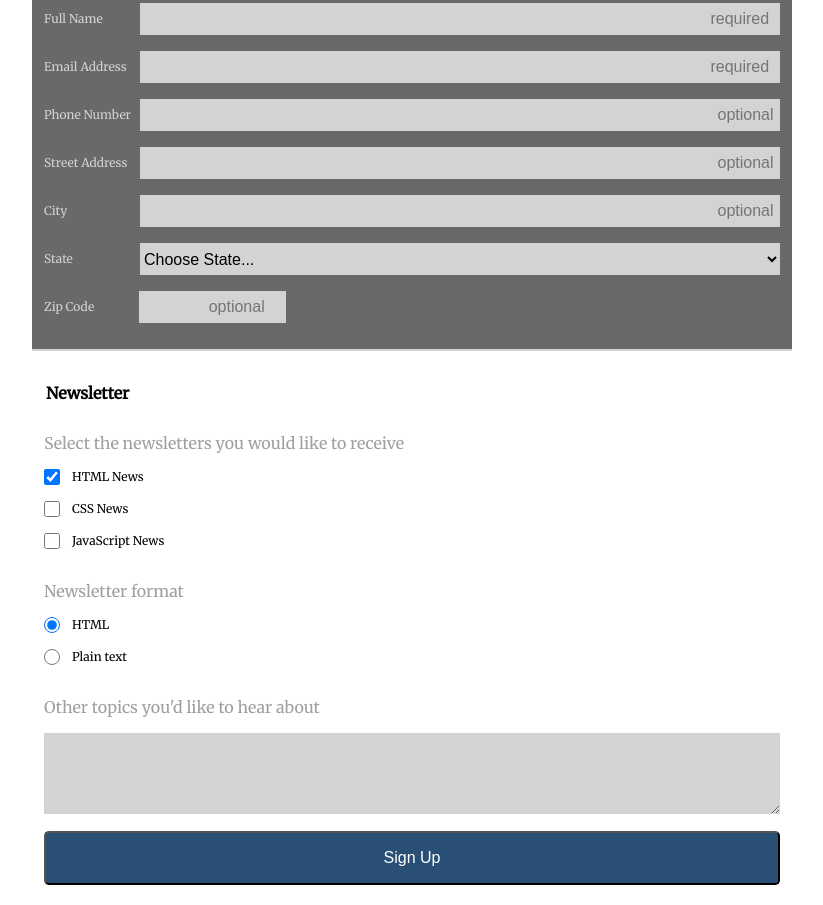
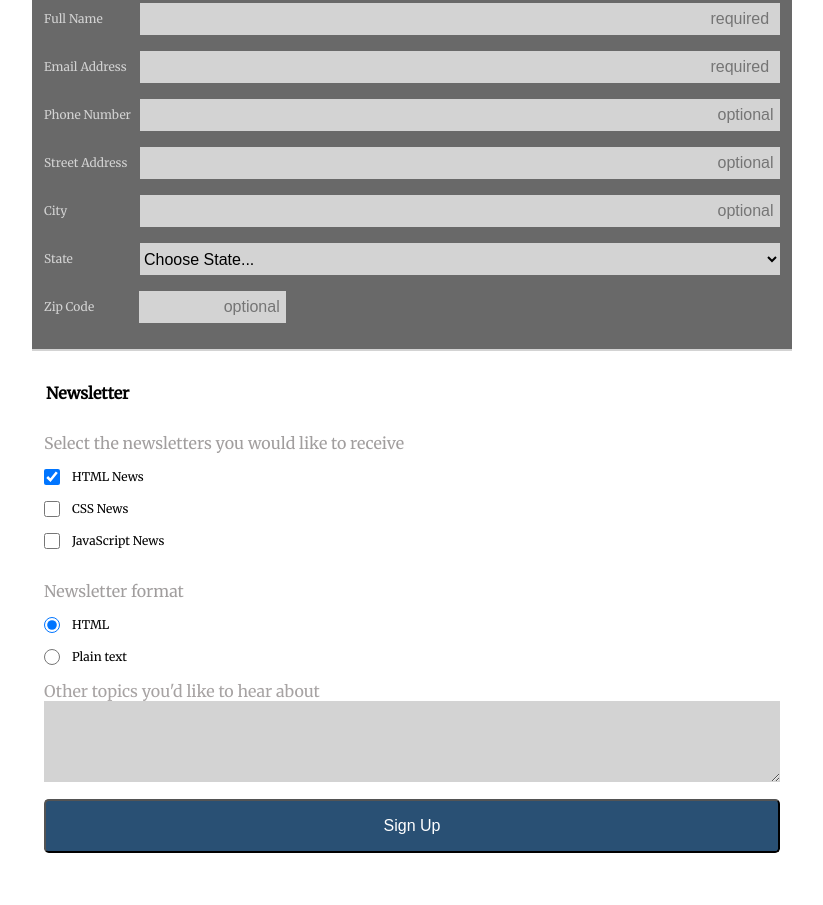
Before and after one commit to james-braun/techdegree-project-three, a plain HTML site: page index.html in a window 1280 px wide. Shown: the part 277-1182 px from the top of the page, without its empty margins (228-1051 px from the left). After the commit the page ends 1150 px from the top, so only its background shows below. Drawn offline with Linux system fonts and the light colour scheme.

Commit message:
error fix

```diff
--- a/css/styles.css
+++ b/css/styles.css
@@ -104,7 +104,7 @@ label {
     font-weight: 100;
 }
 
-input[type="number"] {
+#zip {
     width: 50%;
     margin-right: 50%;
 }
@@ -148,7 +148,12 @@ button {
     margin-bottom: .625em;
 }
 
-@media (min-width: 760px) {
+label[for="topics"] {
+    color: rgb(167, 163, 163);
+    font-size: 1em;
+}
+
+@media (min-width: 768px) {
 
     section,
     fieldset,
@@ -174,7 +179,7 @@ button {
         max-width: 40em;
     }
 
-    input[type="number"] {
+    #zip {
         margin-left: 2.8em;
         width: 20%;
     }
--- a/index.html
+++ b/index.html
@@ -98,7 +98,7 @@
                 </div>
                 <div class="flex-container">
                     <label for="zip">Zip Code</label>
-                    <input type="number" id="zip" name="user_zip_code" placeholder="optional ">
+                    <input type="text" id="zip" name="user_zip_code" placeholder="optional ">
                 </div>
             </fieldset>
             <fieldset id="second-fieldset">
@@ -125,7 +125,7 @@
                     <input type="radio" id="text" value="text" name="user_radio">
                     <label for="text">Plain text</label>
                 </div>
-                <p>Other topics you'd like to hear about</p>
+                <label for="topics">Other topics you'd like to hear about</label>
                 <textarea id="topics" name="user_topics"></textarea>
                 <button type="submit">Sign Up</button>
             </fieldset>
```
